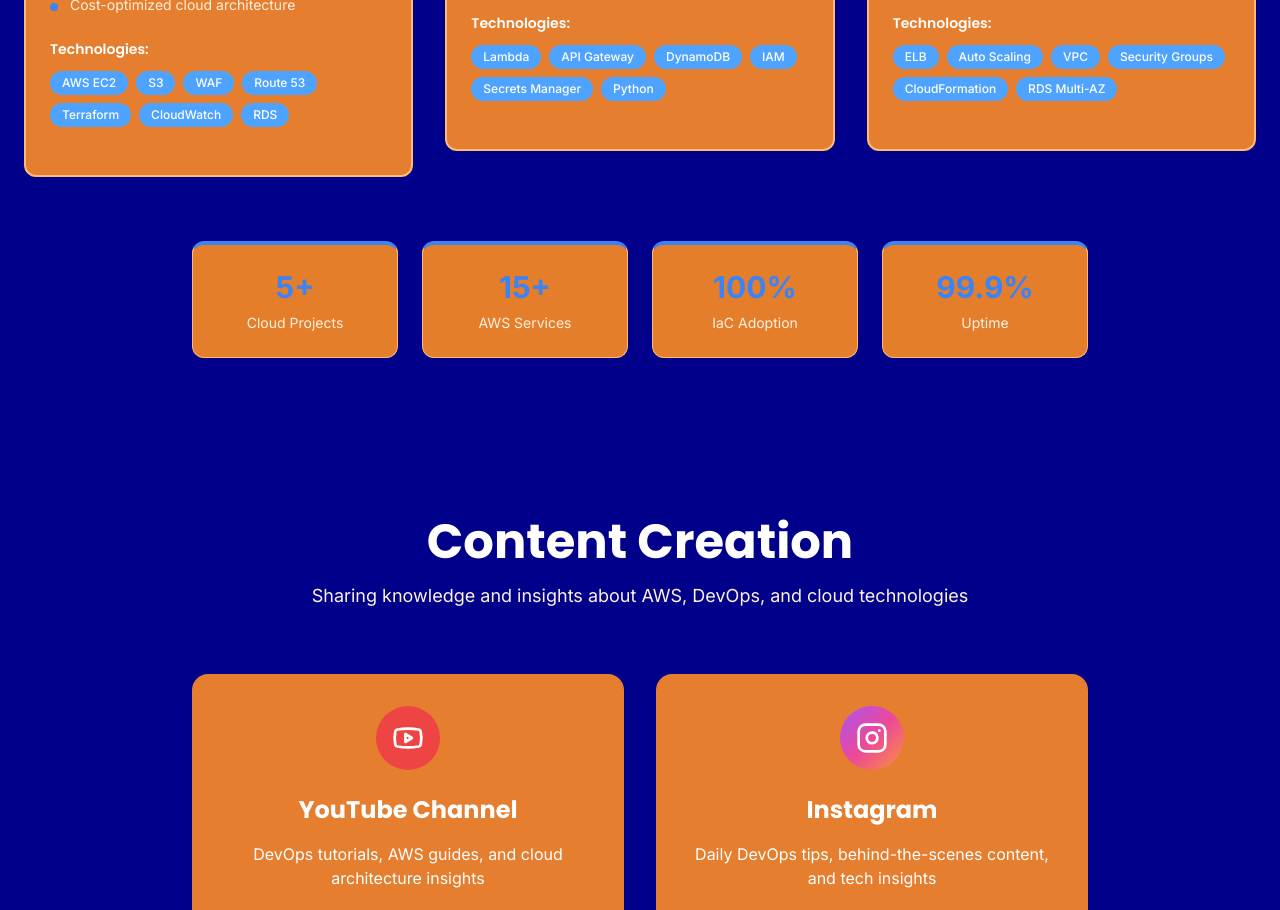
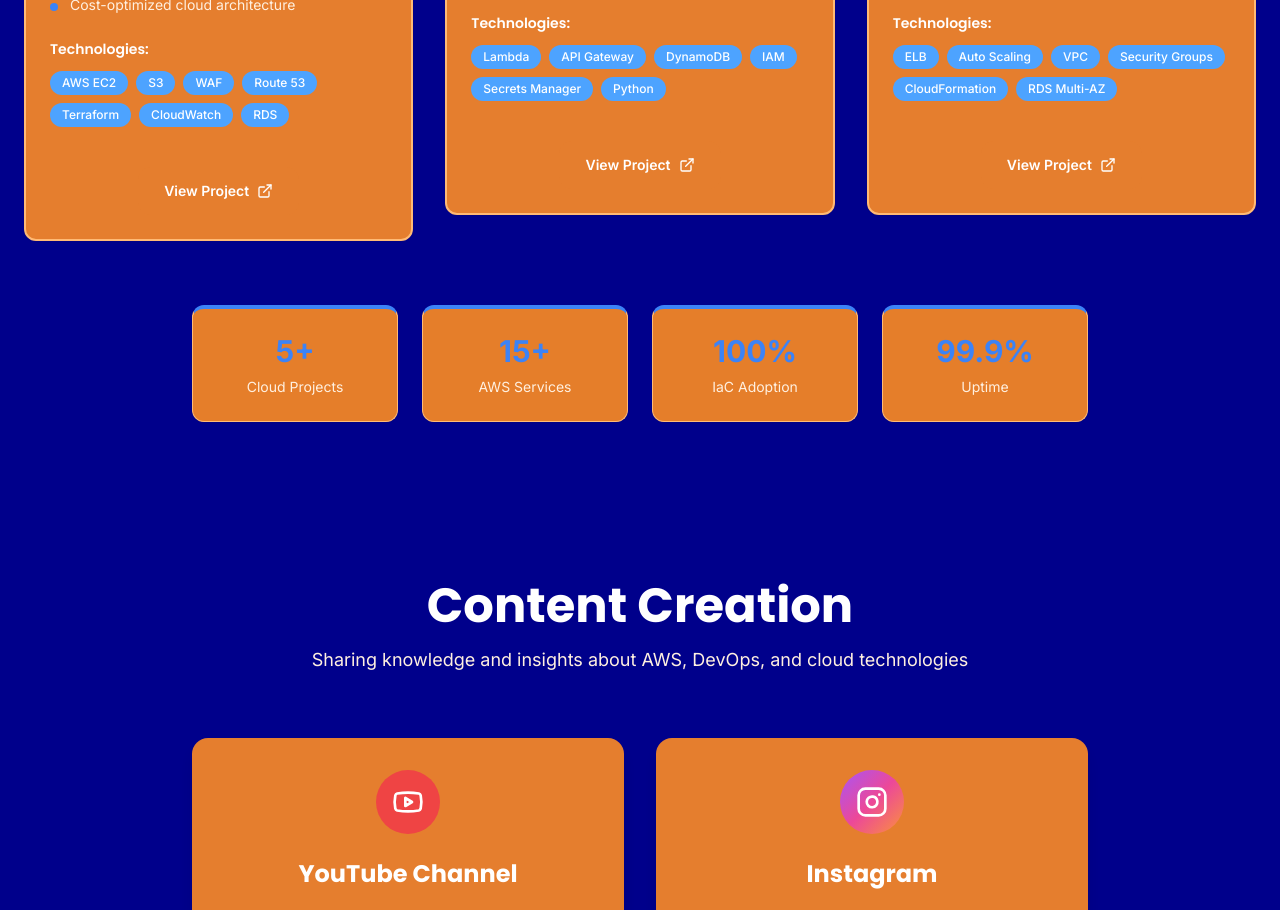
Before and after one commit to Ravi-Teja4/ravitejadeevela_portfolio, a React (Vite) app: page / in a window 1280 px wide. Shown: the part 5020-5930 px from the top of the page. Built offline with nearby package versions, Linux system fonts and the light colour scheme.

Commit message:
Add "View Project" button to projects

```diff
--- a/src/components/modern/ModernProjects.tsx
+++ b/src/components/modern/ModernProjects.tsx
@@ -21,7 +21,8 @@ const ModernProjects = () => {
       icon: <Database className="h-8 w-8" />,
       customIcon: medicareIcon,
       gradient: "from-primary to-secondary",
-      delay: 0
+      delay: 0,
+      url: "#"
     },
     {
       title: "AWS Serverless Web Application",
@@ -36,7 +37,8 @@ const ModernProjects = () => {
       icon: <Code className="h-8 w-8" />,
       customIcon: awsServerlessIcon,
       gradient: "from-accent to-primary",
-      delay: 200
+      delay: 200,
+      url: "#"
     },
     {
       title: "3-Tier Architecture on AWS",
@@ -51,7 +53,8 @@ const ModernProjects = () => {
       icon: <Cloud className="h-8 w-8" />,
       customIcon: aws3TierIcon,
       gradient: "from-secondary to-accent",
-      delay: 400
+      delay: 400,
+      url: "#"
     }
   ];
 
@@ -151,6 +154,34 @@ const ModernProjects = () => {
                         ))}
                       </div>
                     </div>
+
+                    {/* View Project Button */}
+                    <div className="text-center pt-4">
+                      <Button
+                        asChild
+                        className="rounded-lg px-6 py-2 font-semibold transition-all duration-300 hover:scale-105"
+                        style={{
+                          backgroundColor: '#E57E2E',
+                          color: '#FFFFFF'
+                        }}
+                        onMouseEnter={(e) => {
+                          e.currentTarget.style.backgroundColor = '#4DA3FF';
+                        }}
+                        onMouseLeave={(e) => {
+                          e.currentTarget.style.backgroundColor = '#E57E2E';
+                        }}
+                      >
+                        <a
+                          href={project.url}
+                          target="_blank"
+                          rel="noopener noreferrer"
+                          className="inline-flex items-center gap-2"
+                        >
+                          View Project
+                          <ExternalLink className="w-4 h-4" />
+                        </a>
+                      </Button>
+                    </div>
                   </CardContent>
                 </Card>
               </motion.div>
```
